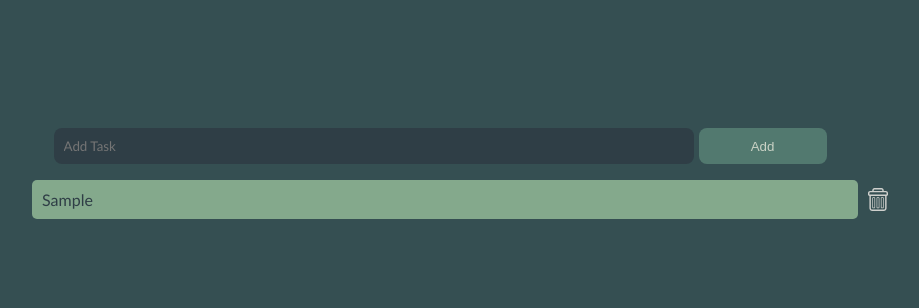
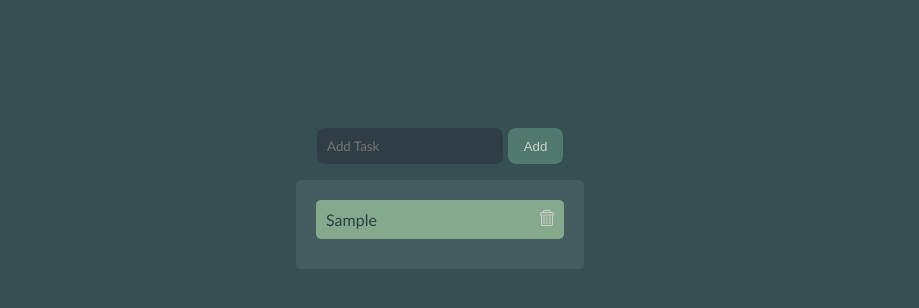
Before and after one commit to GintileDaugelaite/Todo-app, a React (Create React App) app: page / in a window 1280 px wide. Both pictures are taken after typing "Sample" into the empty fields and a click on the button "Add". Shown: the top 308 px of the page, without its empty margins (200-1119 px from the left). Built offline with nearby package versions, Linux system fonts and the light colour scheme.

Commit message:
scss changes

```diff
--- a/src/App.scss
+++ b/src/App.scss
@@ -20,7 +20,7 @@ body {
 
 .form {
   margin-top: 10%;
-  width: 100%;
+  // width: 100%;
 
 
   &__todo-input {
@@ -31,7 +31,7 @@ body {
     color: #cad2c5;
     font-family: "Trebuchet MS", "Lucida Sans Unicode", "Lucida Grande",
     "Lucida Sans", Arial, sans-serif;
-    width: 50%;
+    // width: 50%;
   }
 
   &__todo-input:focus {
@@ -46,7 +46,7 @@ body {
     background-color: #52796f;
     cursor: pointer;
     margin-left: 5px;
-    width: 10%;
+    width: 55px;
   }
 
   &__add-button:hover {
@@ -80,12 +80,11 @@ body {
     margin-bottom: 10px;
     word-break: break-all
 
-
   }
 
   &__delete-btn {
-    width: 20px;
-    margin: 0 0 10px 10px;
+    width: 14px;
+    height: 16px;
     cursor: pointer;
     filter: invert(100%) sepia(1%) saturate(3254%) hue-rotate(21deg) brightness(91%) contrast(77%);
   }
@@ -97,7 +96,11 @@ body {
 }
 
 .task-list {
-  width: 70%;
+  width: 18rem;
   color: #2f3e46;
+  padding: 0;
+  background-color: #ffffff14;
+  padding: 20px;
+  border-radius: 5px;
 
 }
--- a/src/components/TaskList.jsx
+++ b/src/components/TaskList.jsx
@@ -1,21 +1,25 @@
-import Bin from "./../trash.svg"
-import { useState } from "react";
+import Bin from "./../trash.svg";
 
-const TaskList = ({todos, remove}) => {
-
+const TaskList = ({ todos, remove }) => {
   return todos?.length > 0 ? (
     <ul className="task-list">
       {todos.map((todo) => (
-       <div className="task" key={todo.id}>
-        <li className="task__list-item">{todo.text}</li>
-        <img src={Bin} alt="" className="task__delete-btn" onClick={() => remove(todo.id)}/>
-       </div>
-
+        <div className="task" key={todo.id}>
+          <li className="task__list-item">
+            {todo.text}
+            <img
+              src={Bin}
+              alt=""
+              className="task__delete-btn"
+              onClick={() => remove(todo.id)}
+            />
+          </li>
+        </div>
       ))}
     </ul>
   ) : (
     <div>
-      <p>No task</p>
+      <p>No task found</p>
     </div>
   );
 };
```
